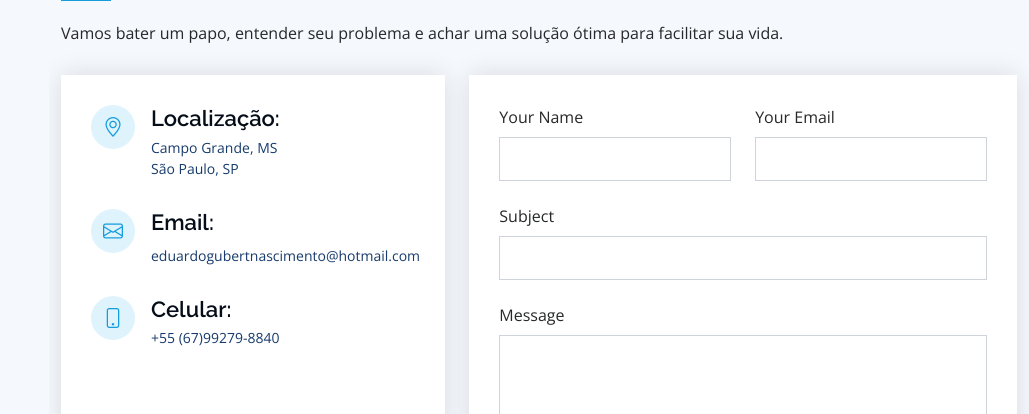
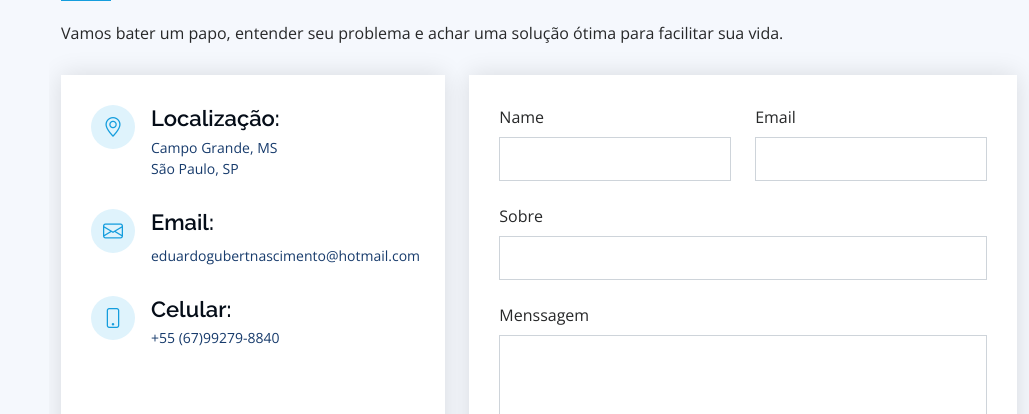
Before and after one commit to EduardoGubert/CV-Web, a Flask app: page / in a window 1280 px wide. Shown: the part 3466-3880 px from the top of the page, without its empty margins (251-1280 px from the left). Run offline with Flask 2, Linux system fonts and the light colour scheme; some libraries are stand-ins or nearby versions; grey boxes are pictures that could not be loaded.

Commit message:
Atualizações de texto em Contato

```diff
--- a/templates/index.html
+++ b/templates/index.html
@@ -618,20 +618,20 @@
             <form action="{{ url_for('contact') }}" method="post" role="form" class="php-email-form" >
               <div class="row">
                 <div class="form-group col-md-6">
-                  <label for="name">Your Name</label>
+                  <label for="name">Name</label>
                   <input type="text" name="name" class="form-control" id="name" required>
                 </div>
                 <div class="form-group col-md-6">
-                  <label for="name">Your Email</label>
+                  <label for="name">Email</label>
                   <input type="email" class="form-control" name="email" id="email" required>
                 </div>
               </div>
               <div class="form-group">
-                <label for="name">Subject</label>
+                <label for="name">Sobre</label>
                 <input type="text" class="form-control" name="subject" id="subject" required>
               </div>
               <div class="form-group">
-                <label for="name">Message</label>
+                <label for="name">Menssagem</label>
                 <textarea class="form-control" name="message" rows="10" required></textarea>
               </div>
 
```
